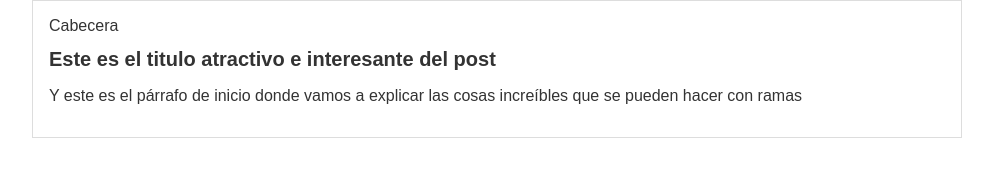
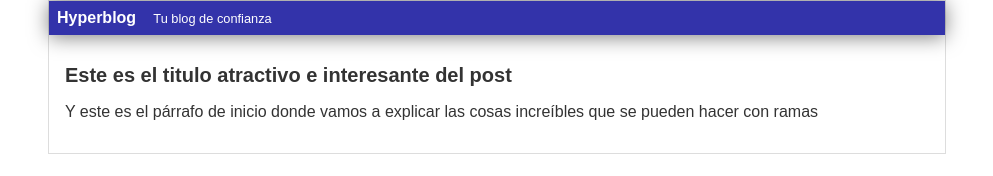
Before and after one commit to Jimmy-Santinez/hyperBlog, a plain HTML site: page index.html in a window 1280 px wide. Shown: the whole page, without its empty margins (143-1136 px from the left). Drawn offline with Linux system fonts and the light colour scheme.

Commit message:
Se finaliza la cabecera con diseño azul

```diff
--- a/css/estilos.css
+++ b/css/estilos.css
@@ -7,9 +7,24 @@ body{
     padding: 0;
 }
 
+#cabecera{
+    background: #33a;
+    box-shadow: 0px 2px 20px 0px rgba(0, 0, 0, 0.5);
+    color: white;
+    font-weight: bold;
+    margin: 0;
+    padding: 0.5em;
+
+}
+#cabecera #tagline{
+    padding: 0 0 0 1em;
+    font-weight: normal;
+    font-size: 0.8em;
+}
+
 #container{
     width: 70%;
-    padding: 1em;
+    padding: 0;
     text-align: left;
     border: 1px solid #ddd;
     margin: 0 auto;
@@ -18,3 +33,7 @@ body{
 #container h1{
     font-size: 20px;
 }
+
+#post{
+    padding: 1em;
+}
--- a/index.html
+++ b/index.html
@@ -9,7 +9,8 @@
 <body>
     <div id="container">
         <div id="cabecera">
-            Cabecera
+            Hyperblog
+            <span id="tagline">Tu blog de confianza</span>
         </div>
         <div id="post">
             <h1>Este es el titulo atractivo e interesante del post</h1>
```
